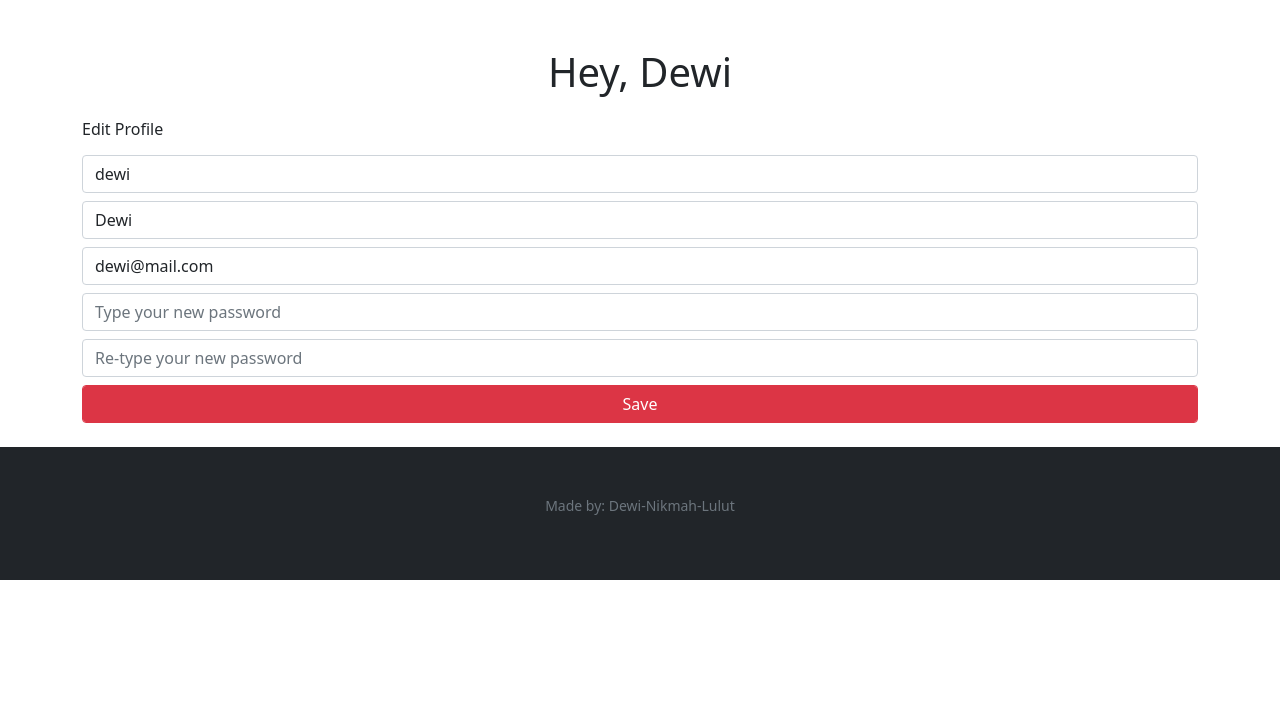
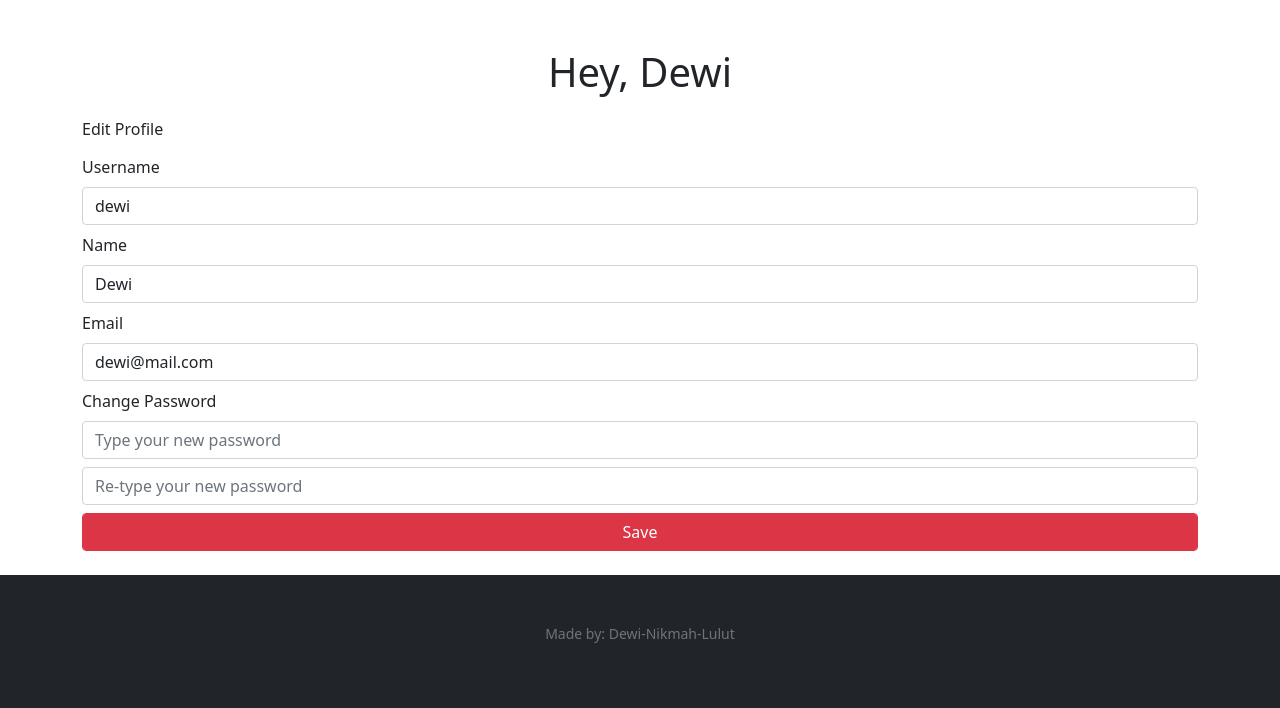
Before and after one commit to listyantidewi1/masak-apa-v2, a Flask app: page /profile in a window 1280 px wide. Shown: the part 106-814 px from the top of the page. Before the commit the page ends 686 px from the top, so only its background shows below. Run offline with Flask 2, Linux system fonts and the light colour scheme; a user stored in the database is signed in; data comes from the database, SQL or seed files in the repository; both versions use the stored data as it was after the commit; some libraries are stand-ins or nearby versions; some web fonts are replaced.

Commit message:
some finishing

```diff
--- a/app.py
+++ b/app.py
@@ -67,15 +67,15 @@ def profile():
             if not request.form.get("password"):
                 db.execute("update users set username = ?, name=?, email = ? where id = ?", username, name, email, id)
                 flash("Profile updated")
-                return redirect("/admin/users")
+                return redirect("/profile")
             else:
                 # if changing password
                 db.execute("update users set password=?, username=?, name=?, email=? where id = ?", hash, username, name, email, id)
                 flash("Profile updated")
-                return redirect("/admin/users")
+                return redirect("/profile")
         else:
             flash("Profile update failed")
-            return redirect("/admin/users")
+            return redirect("/profile")
 
 
 # admin dashboard
--- a/templates/admin/users.html
+++ b/templates/admin/users.html
@@ -6,6 +6,7 @@
     <div class="col-md-12 mt-2">
       <form action="/admin/users" class="form-horizontal" method="POST">
         <div class="form-group my-2">
+          <label for="username">Username</label>
           <input
             type="text"
             name="username"
@@ -14,6 +15,7 @@
           />
         </div>
         <div class="form-group my-2">
+          <label for="name">Name</label>
           <input
             type="text"
             name="name"
@@ -22,6 +24,7 @@
           />
         </div>
         <div class="form-group my-2">
+          <label for="email">Email</label>
           <input
             type="email"
             name="email"
@@ -29,6 +32,7 @@
             value="{{ my_account['email'] }}"
           />
         </div>
+        <label>Change Password</label>
         <div class="form-group my-2">
           <input
             type="password"
--- a/templates/profile.html
+++ b/templates/profile.html
@@ -7,6 +7,7 @@
     <div class="col-md-12">
       <form action="/profile" class="form-horizontal" method="POST">
         <div class="form-group my-2">
+          <label for="username" class="form-label">Username</label>
           <input
             type="text"
             name="username"
@@ -15,6 +16,7 @@
           />
         </div>
         <div class="form-group my-2">
+          <label for="name" class="form-label">Name</label>
           <input
             type="text"
             name="name"
@@ -23,6 +25,7 @@
           />
         </div>
         <div class="form-group my-2">
+          <label for="email" class="form-label">Email</label>
           <input
             type="email"
             name="email"
@@ -30,6 +33,7 @@
             value="{{ user['email'] }}"
           />
         </div>
+        <label>Change Password</label>
         <div class="form-group my-2">
           <input
             type="password"
@@ -38,6 +42,7 @@
             placeholder="Type your new password"
           />
         </div>
+
         <div class="form-group my-2">
           <input
             type="password"
```
Also changed, not shown: masakapa.sqlite, 2 other files.
